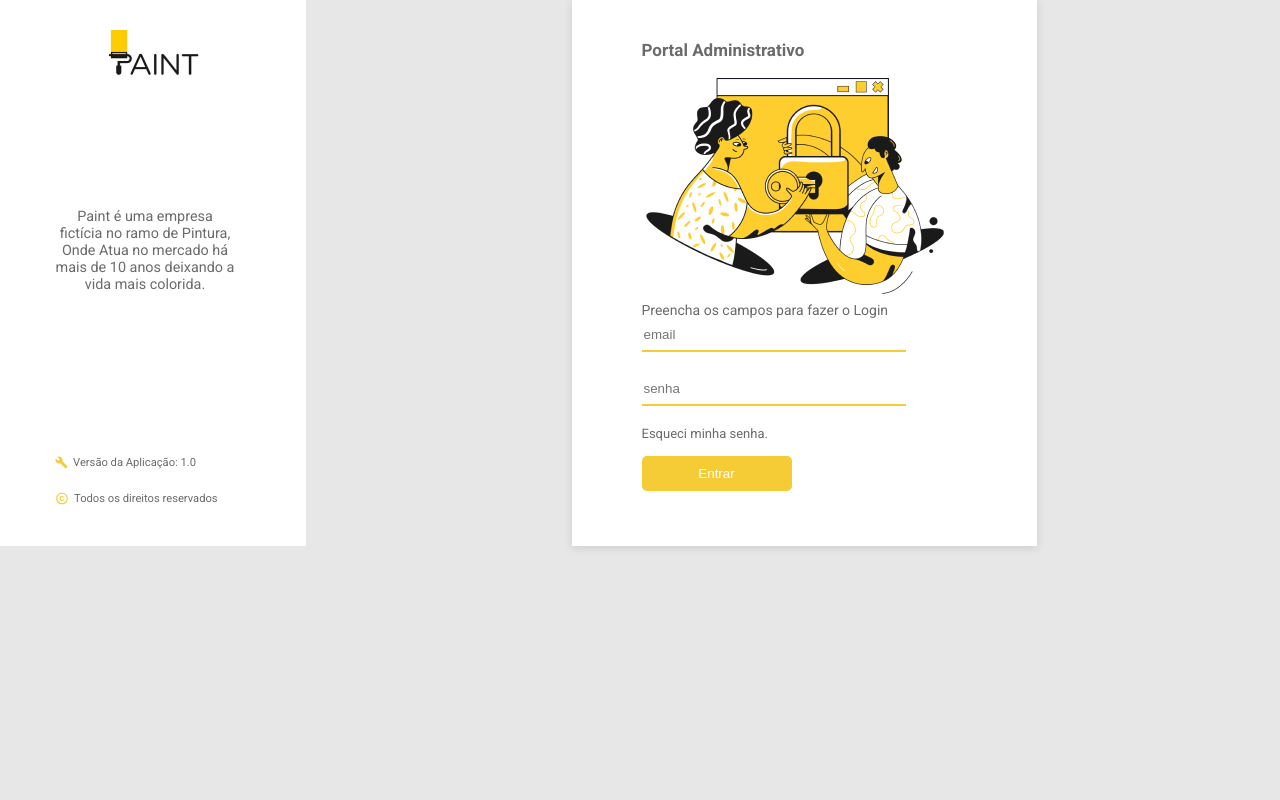
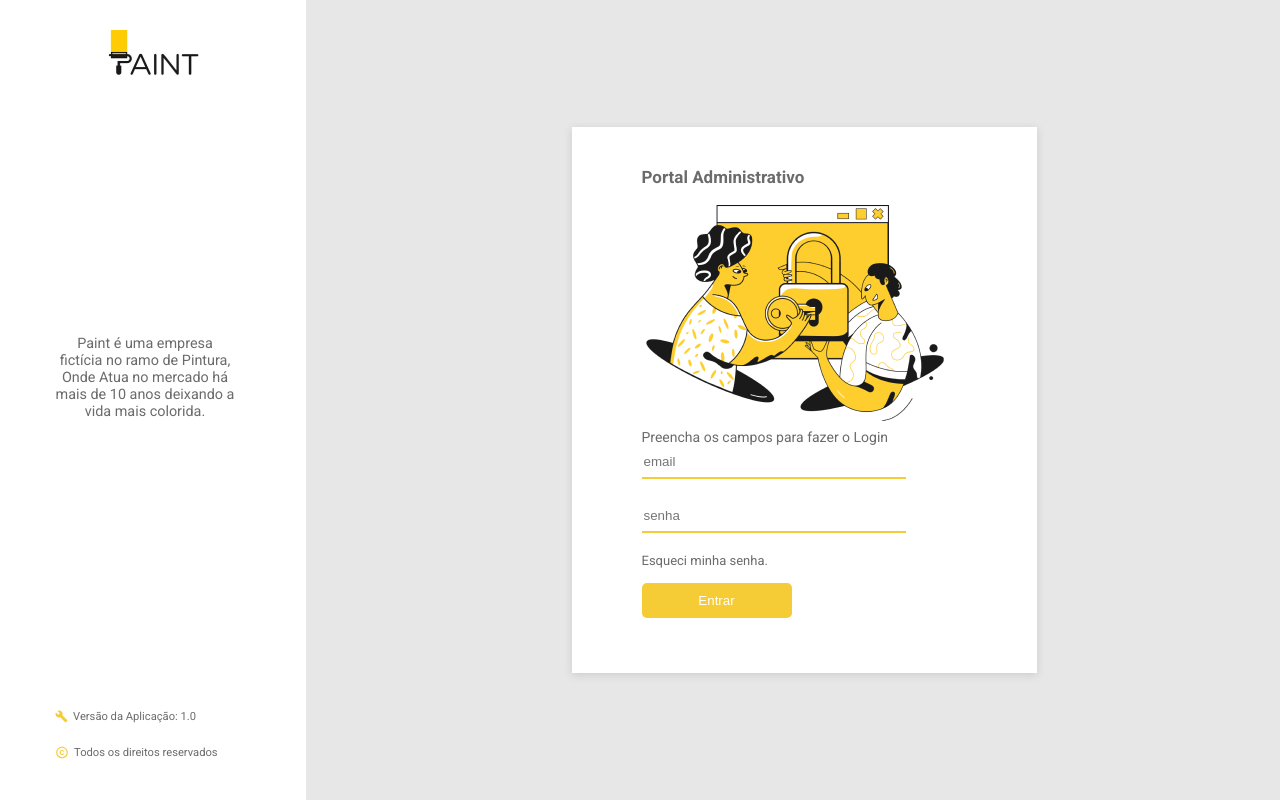
Before and after one commit to ArthurMaciel95/portal-admin-paint-react, a React (Create React App) app: page / in a window 1280 px wide. Built offline with nearby package versions, Linux system fonts and the light colour scheme.

Commit message:
:recycle: alterando altura do root

```diff
--- a/src/global.css
+++ b/src/global.css
@@ -27,10 +27,10 @@
     --bg-dk:#18183A;
     --bg-dk-crimson:#FC2D6F;
     --bg-dk-blue:#54E6F3;
-
-
 }
-
+#root{
+    height: 100vh;
+}
 html,
 body{
     background-color: var(--background);
```
